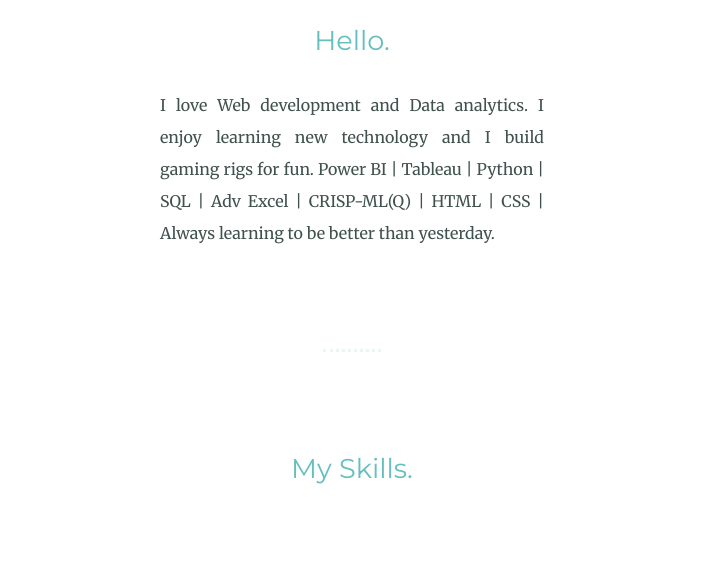
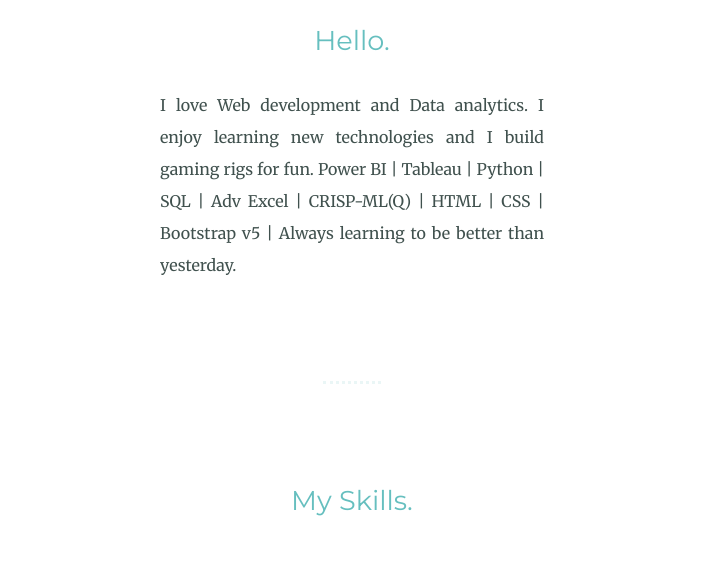
Before and after one commit to ksard/CSS---My-Site, a plain HTML site: page index.html in a window 1280 px wide. Shown: the part 1154-1725 px from the top of the page, without its empty margins (288-991 px from the left). Drawn offline with Linux system fonts and the light colour scheme.

Commit message:
Update index.html

```diff
--- a/index.html
+++ b/index.html
@@ -28,7 +28,7 @@
       <div class="profile">
         <img src="Images/Kamal.png" alt="profile.png">
         <h2>Hello.</h2>
-        <p class="intro">I love Web development and Data analytics. I enjoy learning new technology and I build gaming rigs for fun.  Power BI | Tableau | Python | SQL | Adv Excel | CRISP-ML(Q) | HTML | CSS | Always learning to be better than yesterday.</p>
+        <p class="intro">I love Web development and Data analytics. I enjoy learning new technologies and I build gaming rigs for fun.  Power BI | Tableau | Python | SQL | Adv Excel | CRISP-ML(Q) | HTML | CSS | Bootstrap v5 | Always learning to be better than yesterday.</p>
       </div>
       <hr>
       <div class="skills">
```
